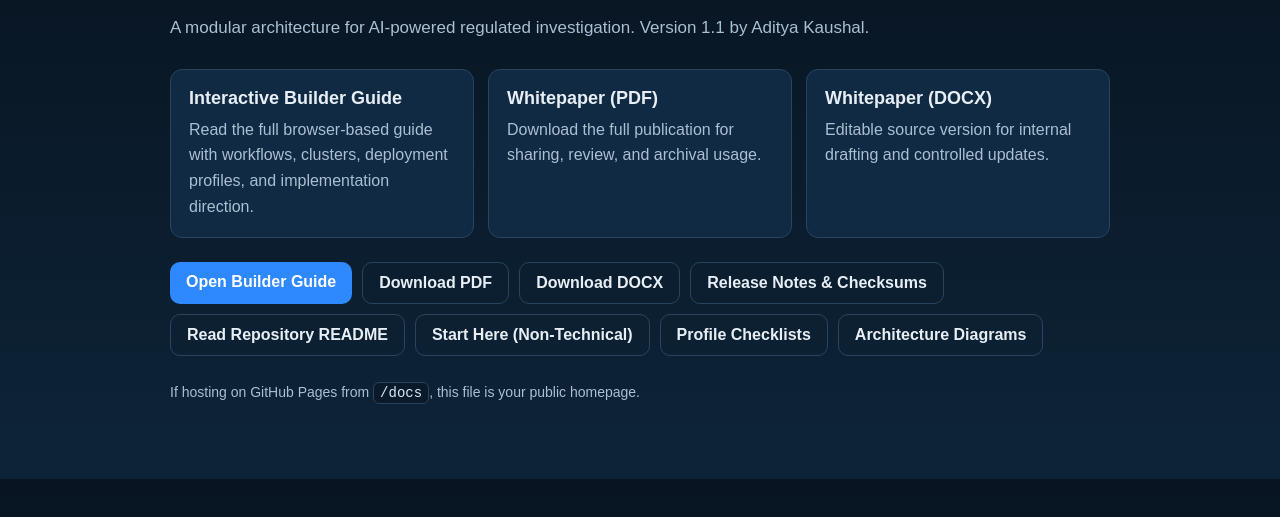
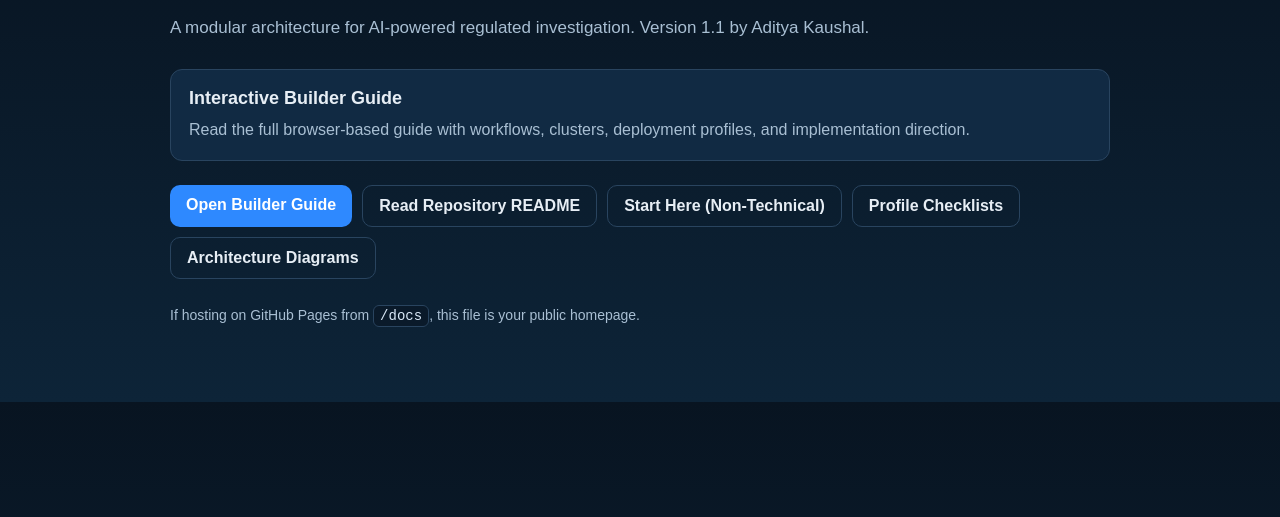
Before and after one commit to ayuvinc/Institutional-Reasoning-Engine, a plain HTML site: page docs/index.html in a window 1280 px wide. Shown: the part 95-612 px from the top of the page. Drawn offline with Linux system fonts and the light colour scheme.

Commit message:
remove PDF and DOCX download cards and buttons from homepage

```diff
--- a/docs/index.html
+++ b/docs/index.html
@@ -32,26 +32,15 @@
         <h2>Interactive Builder Guide</h2>
         <p>Read the full browser-based guide with workflows, clusters, deployment profiles, and implementation direction.</p>
       </article>
-      <article class="card">
-        <h2>Whitepaper (PDF)</h2>
-        <p>Download the full publication for sharing, review, and archival usage.</p>
-      </article>
-      <article class="card">
-        <h2>Whitepaper (DOCX)</h2>
-        <p>Editable source version for internal drafting and controlled updates.</p>
-      </article>
     </section>
 
     <div class="actions">
       <a class="btn" href="./ire-builder-guide.html">Open Builder Guide</a>
-      <a class="btn alt" href="./downloads/IRE_v1.1_Final.pdf">Download PDF</a>
-      <a class="btn alt" href="./downloads/IRE_v1.1_Final.docx">Download DOCX</a>
-      <a class="btn alt" href="./releases/index.html">Release Notes & Checksums</a>
-      <a class="btn alt" href="https://github.com/ayuvinc/Institutional-Reasoning-Engine">Read Repository README</a>
+      <a class="btn alt" href="../README.md">Read Repository README</a>
 
       <a class="btn alt" href="./start-here.md">Start Here (Non-Technical)</a>
-      <a class="btn alt" href="./checklists/index.html">Profile Checklists</a>
-      <a class="btn alt" href="./architecture/index.html">Architecture Diagrams</a>
+      <a class="btn alt" href="../checklists/profiles/">Profile Checklists</a>
+      <a class="btn alt" href="../architecture/">Architecture Diagrams</a>
     </div>
 
     <p class="meta">If hosting on GitHub Pages from <code>/docs</code>, this file is your public homepage.</p>
```
